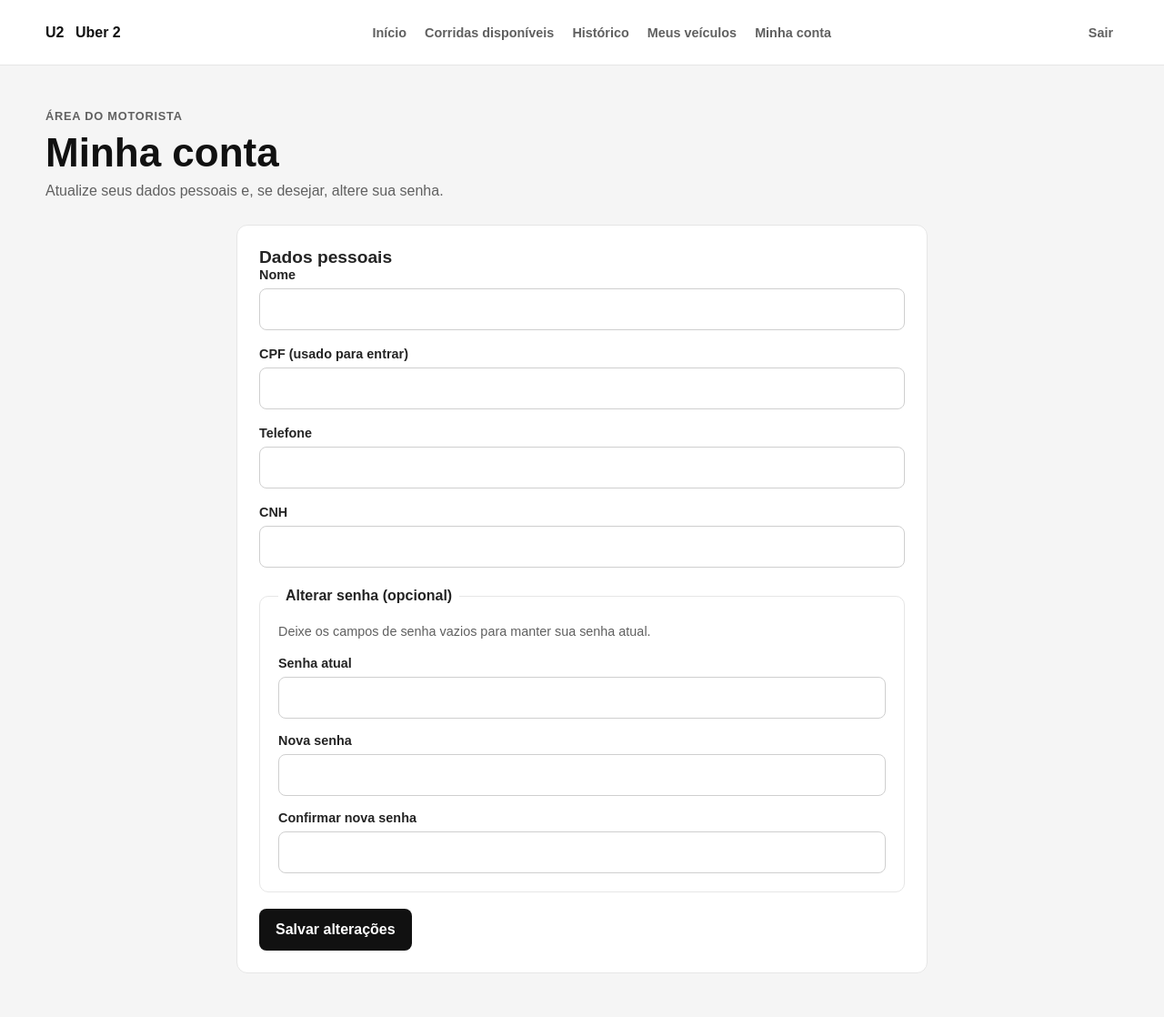
After one commit to IJCC06/uber2-projeto, a Flask app: template templates/motoristas/conta.html in a window 1280 px wide. The commit adds this page. Shown: the whole page at 91% size. Run offline with Flask 3, Linux system fonts and the light colour scheme; the template is opened without the code that fills it, so the values that code supplies are empty.

Commit message:
Adiciona edição de conta do motorista
Co-authored-by: Copilot <223556219+Copilot@users.noreply.github.com>

```diff
--- a/static/css/home_motorista.css
+++ b/static/css/home_motorista.css
@@ -220,6 +220,72 @@ h1 {
 
 .panel {
     padding: 24px;
+}
+
+.account-panel {
+    max-width: 760px;
+    margin: 0 auto;
+}
+
+.account-panel h2 {
+    margin-bottom: 22px;
+}
+
+.account-form {
+    display: grid;
+    gap: 18px;
+}
+
+.account-field {
+    display: grid;
+    gap: 7px;
+}
+
+.account-field label {
+    color: var(--gray-900);
+    font-size: 0.9rem;
+    font-weight: 700;
+}
+
+.account-field input {
+    width: 100%;
+    min-height: 46px;
+    padding: 0 12px;
+    border: 1px solid #cfcfcf;
+    border-radius: 8px;
+    background: var(--white);
+    color: var(--gray-900);
+    font: inherit;
+}
+
+.account-field input:focus {
+    border-color: var(--focus);
+    outline: 2px solid rgb(42 104 255 / 18%);
+}
+
+.password-fieldset {
+    display: grid;
+    gap: 16px;
+    margin: 4px 0 0;
+    padding: 20px;
+    border: 1px solid var(--gray-200);
+    border-radius: 10px;
+}
+
+.password-fieldset legend {
+    padding: 0 8px;
+    font-weight: 700;
+}
+
+.password-fieldset > p {
+    margin: 0;
+    color: var(--gray-600);
+    font-size: 0.9rem;
+    line-height: 1.45;
+}
+
+.account-form > .primary-action {
+    justify-self: start;
 }
 
 .driver-history-summary {
@@ -676,6 +742,10 @@ button:focus-visible {
         width: 100%;
     }
 
+    .account-form > .primary-action {
+        width: 100%;
+    }
+
     .vehicle-card {
         align-items: start;
         flex-direction: column;
--- a/templates/includes/header_motorista.html
+++ b/templates/includes/header_motorista.html
@@ -20,6 +20,10 @@
            {% if request.endpoint == 'motoristas.meus_veiculos' %}class="active" aria-current="page"{% endif %}>
             Meus veículos
         </a>
+        <a href="{{ url_for('motoristas.conta') }}"
+           {% if request.endpoint == 'motoristas.conta' %}class="active" aria-current="page"{% endif %}>
+            Minha conta
+        </a>
     </nav>
 
     <form action="{{ url_for('auth.logout') }}" method="POST">
--- /dev/null
+++ b/templates/motoristas/conta.html
@@ -0,0 +1,121 @@
+<!doctype html>
+<html lang="pt-BR">
+<head>
+    <meta charset="utf-8">
+    <meta name="viewport" content="width=device-width, initial-scale=1">
+    <title>Minha conta | Uber 2</title>
+    <link rel="stylesheet" href="{{ url_for('static', filename='css/home_motorista.css') }}">
+</head>
+<body>
+    {% include "includes/header_motorista.html" %}
+
+    <main class="page-content">
+        <section class="welcome" aria-labelledby="account-title">
+            <div>
+                <p class="eyebrow">Área do motorista</p>
+                <h1 id="account-title">Minha conta</h1>
+                <p>Atualize seus dados pessoais e, se desejar, altere sua senha.</p>
+            </div>
+        </section>
+
+        {% with mensagens = get_flashed_messages(with_categories=true) %}
+            {% for categoria, mensagem in mensagens %}
+                <p class="form-message {{ categoria }}-message"
+                   role="{{ 'status' if categoria == 'success' else 'alert' }}">
+                    {{ mensagem }}
+                </p>
+            {% endfor %}
+        {% endwith %}
+
+        <section class="panel account-panel" aria-labelledby="account-form-title">
+            <h2 id="account-form-title">Dados pessoais</h2>
+            <form class="account-form" action="{{ url_for('motoristas.conta') }}" method="post">
+                <div class="account-field">
+                    <label for="nome">Nome</label>
+                    <input
+                        id="nome"
+                        name="nome"
+                        type="text"
+                        maxlength="100"
+                        autocomplete="name"
+                        value="{{ motorista.nome }}"
+                        required
+                    >
+                </div>
+                <div class="account-field">
+                    <label for="cpf">CPF (usado para entrar)</label>
+                    <input
+                        id="cpf"
+                        name="cpf"
+                        type="text"
+                        maxlength="14"
+                        autocomplete="off"
+                        value="{{ motorista.cpf }}"
+                        required
+                    >
+                </div>
+                <div class="account-field">
+                    <label for="telefone">Telefone</label>
+                    <input
+                        id="telefone"
+                        name="telefone"
+                        type="tel"
+                        maxlength="20"
+                        autocomplete="tel"
+                        value="{{ motorista.telefone }}"
+                        required
+                    >
+                </div>
+                <div class="account-field">
+                    <label for="cnh">CNH</label>
+                    <input
+                        id="cnh"
+                        name="cnh"
+                        type="text"
+                        maxlength="20"
+                        autocomplete="off"
+                        value="{{ motorista.cnh }}"
+                        required
+                    >
+                </div>
+
+                <fieldset class="password-fieldset">
+                    <legend>Alterar senha (opcional)</legend>
+                    <p>Deixe os campos de senha vazios para manter sua senha atual.</p>
+                    <div class="account-field">
+                        <label for="senha_atual">Senha atual</label>
+                        <input
+                            id="senha_atual"
+                            name="senha_atual"
+                            type="password"
+                            autocomplete="current-password"
+                        >
+                    </div>
+                    <div class="account-field">
+                        <label for="nova_senha">Nova senha</label>
+                        <input
+                            id="nova_senha"
+                            name="nova_senha"
+                            type="password"
+                            minlength="8"
+                            autocomplete="new-password"
+                        >
+                    </div>
+                    <div class="account-field">
+                        <label for="confirmar_senha">Confirmar nova senha</label>
+                        <input
+                            id="confirmar_senha"
+                            name="confirmar_senha"
+                            type="password"
+                            minlength="8"
+                            autocomplete="new-password"
+                        >
+                    </div>
+                </fieldset>
+
+                <button class="primary-action" type="submit">Salvar alterações</button>
+            </form>
+        </section>
+    </main>
+</body>
+</html>
```
Also changed, not shown: blueprints/motoristas.py (+152 -0 lines), docs/ARQUITETURA-V2.md (+1 -0 lines), README.md.
